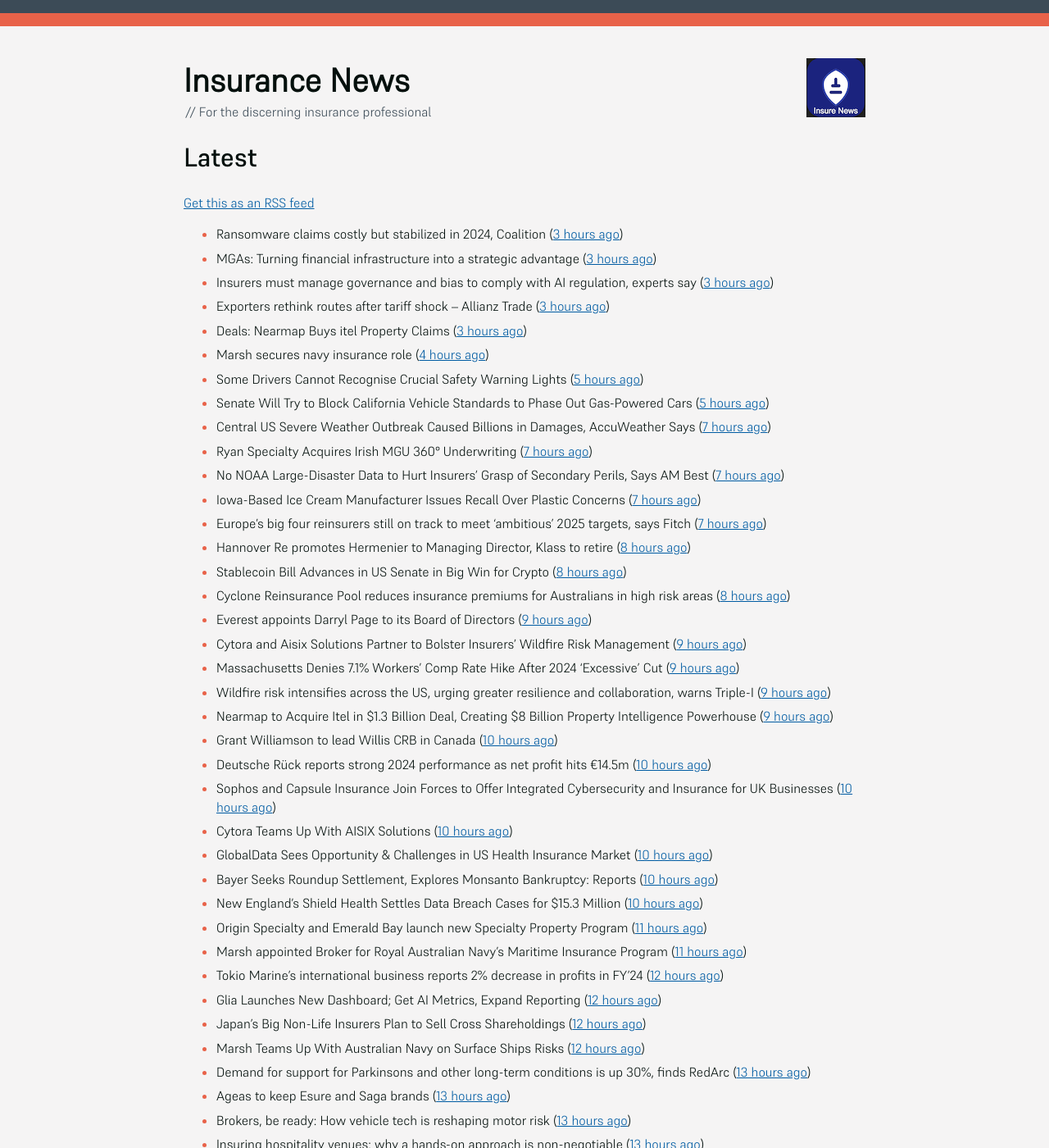
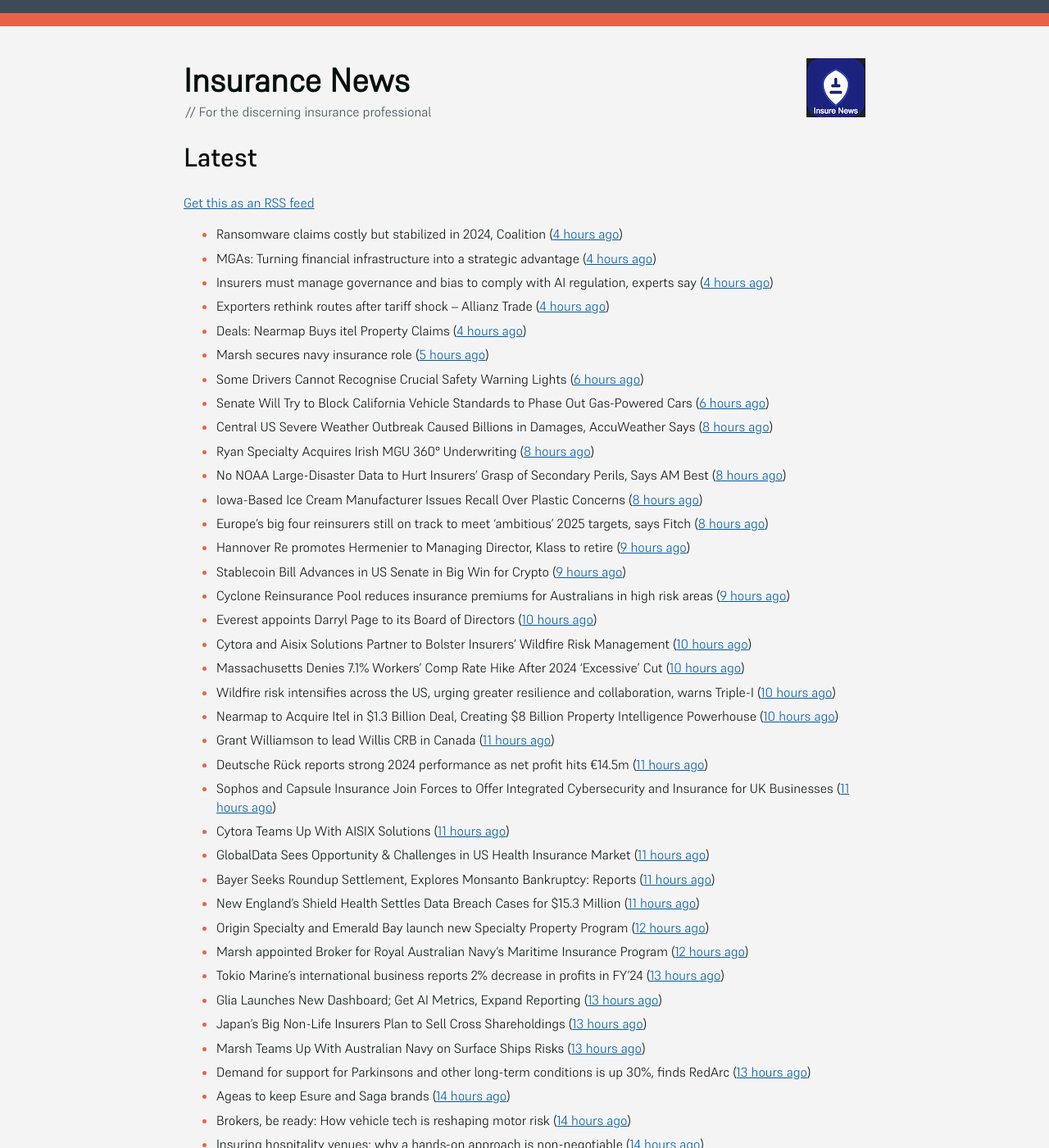
Before and after one commit to mat-0/feeds.thechels.uk, a Jekyll site: the page built from index.md, in a window 1280 px wide and 1400 px high. Shown: the whole window at 82% size. Built offline with Jekyll 4.4.1, drawn with Linux system fonts in a browser that asks for light colours; some of the changed text lies outside the part shown.

Commit message:
New Feed

```diff
--- a/index.md
+++ b/index.md
@@ -8,71 +8,71 @@ description: Latest Updates
 [Get this as an RSS feed](/feed.rss)
 
 <!-- news_marker starts -->
-- Ransomware claims costly but stabilized in 2024, Coalition ([3 hours ago](https://www.dig-in.com/news/ransomware-claims-costly-but-stabilized-in-2024-coalition))
-- MGAs: Turning financial infrastructure into a strategic advantage ([3 hours ago](https://www.dig-in.com/opinion/turning-financial-infrastructure-into-a-strategic-advantage))
-- Insurers must manage governance and bias to comply with AI regulation, experts say ([3 hours ago](https://www.dig-in.com/news/ai-governance-and-bias-become-compliance-issues-for-insurers))
-- Exporters rethink routes after tariff shock – Allianz Trade ([3 hours ago](https://www.insurancebusinessmag.com/uk/news/sme/exporters-rethink-routes-after-tariff-shock--allianz-trade-536347.aspx))
-- Deals: Nearmap Buys itel Property Claims ([3 hours ago](https://insurance-edge.net/2025/05/20/deals-nearmap-buys-itel-property-claims/))
-- Marsh secures navy insurance role ([4 hours ago](https://www.insurancebusinessmag.com/uk/news/construction-engineering/marsh-secures-navy-insurance-role-536336.aspx))
-- Some Drivers Cannot Recognise Crucial Safety Warning Lights ([5 hours ago](https://insurance-edge.net/2025/05/20/some-drivers-cannot-recognise-crucial-safety-warning-lights/))
-- Senate Will Try to Block California Vehicle Standards to Phase Out Gas-Powered Cars ([5 hours ago](https://www.insurancejournal.com/news/west/2025/05/20/824554.htm))
-- Central US Severe Weather Outbreak Caused Billions in Damages, AccuWeather Says ([7 hours ago](https://www.insurancejournal.com/news/midwest/2025/05/20/824523.htm))
-- Ryan Specialty Acquires Irish MGU 360° Underwriting ([7 hours ago](https://www.insurancejournal.com/news/international/2025/05/20/824530.htm))
-- No NOAA Large-Disaster Data to Hurt Insurers’ Grasp of Secondary Perils, Says AM Best ([7 hours ago](https://www.insurancejournal.com/news/national/2025/05/20/824515.htm))
-- Iowa-Based Ice Cream Manufacturer Issues Recall Over Plastic Concerns ([7 hours ago](https://www.insurancejournal.com/news/midwest/2025/05/20/824520.htm))
-- Europe’s big four reinsurers still on track to meet ‘ambitious’ 2025 targets, says Fitch ([7 hours ago](https://www.reinsurancene.ws/europes-big-four-reinsurers-still-on-track-to-meet-ambitious-2025-targets-says-fitch/))
-- Hannover Re promotes Hermenier to Managing Director, Klass to retire ([8 hours ago](https://www.reinsurancene.ws/hannover-re-promotes-hermenier-to-managing-director-klass-to-retire/))
-- Stablecoin Bill Advances in US Senate in Big Win for Crypto ([8 hours ago](https://www.insurancejournal.com/news/national/2025/05/20/824512.htm))
-- Cyclone Reinsurance Pool reduces insurance premiums for Australians in high risk areas ([8 hours ago](https://www.reinsurancene.ws/cyclone-reinsurance-pool-reduces-insurance-premiums-for-australians-in-high-risk-areas/))
-- Everest appoints Darryl Page to its Board of Directors ([9 hours ago](https://www.reinsurancene.ws/everest-appoints-darryl-page-to-its-board-of-directors/))
-- Cytora and Aisix Solutions Partner to Bolster Insurers’ Wildfire Risk Management ([9 hours ago](https://www.insurtechinsights.com/cytora-and-aisix-solutions-partner-to-bolster-insurers-wildfire-risk-management/))
-- Massachusetts Denies 7.1% Workers’ Comp Rate Hike After 2024 ‘Excessive’ Cut ([9 hours ago](https://www.insurancejournal.com/news/east/2025/05/20/824489.htm))
-- Wildfire risk intensifies across the US, urging greater resilience and collaboration, warns Triple-I ([9 hours ago](https://www.reinsurancene.ws/wildfire-risk-intensifies-across-the-us-urging-greater-resilience-and-collaboration-warns-triple-i/))
-- Nearmap to Acquire Itel in $1.3 Billion Deal, Creating $8 Billion Property Intelligence Powerhouse ([9 hours ago](https://www.insurtechinsights.com/nearmap-to-acquire-itel-in-1-3-billion-deal-creating-8-billion-property-intelligence-powerhouse/))
-- Grant Williamson to lead Willis CRB in Canada ([10 hours ago](https://www.reinsurancene.ws/grant-williamson-to-lead-willis-crb-in-canada/))
-- Deutsche Rück reports strong 2024 performance as net profit hits €14.5m ([10 hours ago](https://www.reinsurancene.ws/deutsche-ruck-reports-strong-2024-performance-as-net-profit-hits-e14-5m/))
-- Sophos and Capsule Insurance Join Forces to Offer Integrated Cybersecurity and Insurance for UK Businesses ([10 hours ago](https://www.insurtechinsights.com/sophos-and-capsule-insurance-join-forces-to-offer-integrated-cybersecurity-and-insurance-for-uk-businesses/))
-- Cytora Teams Up With AISIX Solutions ([10 hours ago](https://insurance-edge.net/2025/05/20/cytora-teams-up-with-aisix-solutions/))
-- GlobalData Sees Opportunity & Challenges in US Health Insurance Market ([10 hours ago](https://insurance-edge.net/2025/05/20/globaldata-sees-opportunity-challenges-in-us-health-insurance-market/))
-- Bayer Seeks Roundup Settlement, Explores Monsanto Bankruptcy: Reports ([10 hours ago](https://www.insurancejournal.com/news/national/2025/05/20/824477.htm))
-- New England’s Shield Health Settles Data Breach Cases for $15.3 Million ([10 hours ago](https://www.insurancejournal.com/news/east/2025/05/20/824475.htm))
-- Origin Specialty and Emerald Bay launch new Specialty Property Program ([11 hours ago](https://www.reinsurancene.ws/origin-specialty-and-emerald-bay-launch-new-specialty-property-program/))
-- Marsh appointed Broker for Royal Australian Navy’s Maritime Insurance Program ([11 hours ago](https://www.reinsurancene.ws/marsh-appointed-broker-for-royal-australian-navys-maritime-insurance-program/))
-- Tokio Marine’s international business reports 2% decrease in profits in FY’24 ([12 hours ago](https://www.reinsurancene.ws/tokio-marines-international-business-reports-2-decrease-in-profits-in-fy24/))
-- Glia Launches New Dashboard; Get AI Metrics, Expand Reporting ([12 hours ago](https://insurance-edge.net/2025/05/20/glia-launches-new-dashboard-get-ai-metrics-expand-reporting/))
-- Japan’s Big Non-Life Insurers Plan to Sell Cross Shareholdings ([12 hours ago](https://www.insurancejournal.com/news/international/2025/05/20/824468.htm))
-- Marsh Teams Up With Australian Navy on Surface Ships Risks ([12 hours ago](https://insurance-edge.net/2025/05/20/marsh-teams-up-with-australian-navy-on-surface-ships-risks/))
+- Ransomware claims costly but stabilized in 2024, Coalition ([4 hours ago](https://www.dig-in.com/news/ransomware-claims-costly-but-stabilized-in-2024-coalition))
+- MGAs: Turning financial infrastructure into a strategic advantage ([4 hours ago](https://www.dig-in.com/opinion/turning-financial-infrastructure-into-a-strategic-advantage))
+- Insurers must manage governance and bias to comply with AI regulation, experts say ([4 hours ago](https://www.dig-in.com/news/ai-governance-and-bias-become-compliance-issues-for-insurers))
+- Exporters rethink routes after tariff shock – Allianz Trade ([4 hours ago](https://www.insurancebusinessmag.com/uk/news/sme/exporters-rethink-routes-after-tariff-shock--allianz-trade-536347.aspx))
+- Deals: Nearmap Buys itel Property Claims ([4 hours ago](https://insurance-edge.net/2025/05/20/deals-nearmap-buys-itel-property-claims/))
+- Marsh secures navy insurance role ([5 hours ago](https://www.insurancebusinessmag.com/uk/news/construction-engineering/marsh-secures-navy-insurance-role-536336.aspx))
+- Some Drivers Cannot Recognise Crucial Safety Warning Lights ([6 hours ago](https://insurance-edge.net/2025/05/20/some-drivers-cannot-recognise-crucial-safety-warning-lights/))
+- Senate Will Try to Block California Vehicle Standards to Phase Out Gas-Powered Cars ([6 hours ago](https://www.insurancejournal.com/news/west/2025/05/20/824554.htm))
+- Central US Severe Weather Outbreak Caused Billions in Damages, AccuWeather Says ([8 hours ago](https://www.insurancejournal.com/news/midwest/2025/05/20/824523.htm))
+- Ryan Specialty Acquires Irish MGU 360° Underwriting ([8 hours ago](https://www.insurancejournal.com/news/international/2025/05/20/824530.htm))
+- No NOAA Large-Disaster Data to Hurt Insurers’ Grasp of Secondary Perils, Says AM Best ([8 hours ago](https://www.insurancejournal.com/news/national/2025/05/20/824515.htm))
+- Iowa-Based Ice Cream Manufacturer Issues Recall Over Plastic Concerns ([8 hours ago](https://www.insurancejournal.com/news/midwest/2025/05/20/824520.htm))
+- Europe’s big four reinsurers still on track to meet ‘ambitious’ 2025 targets, says Fitch ([8 hours ago](https://www.reinsurancene.ws/europes-big-four-reinsurers-still-on-track-to-meet-ambitious-2025-targets-says-fitch/))
+- Hannover Re promotes Hermenier to Managing Director, Klass to retire ([9 hours ago](https://www.reinsurancene.ws/hannover-re-promotes-hermenier-to-managing-director-klass-to-retire/))
+- Stablecoin Bill Advances in US Senate in Big Win for Crypto ([9 hours ago](https://www.insurancejournal.com/news/national/2025/05/20/824512.htm))
+- Cyclone Reinsurance Pool reduces insurance premiums for Australians in high risk areas ([9 hours ago](https://www.reinsurancene.ws/cyclone-reinsurance-pool-reduces-insurance-premiums-for-australians-in-high-risk-areas/))
+- Everest appoints Darryl Page to its Board of Directors ([10 hours ago](https://www.reinsurancene.ws/everest-appoints-darryl-page-to-its-board-of-directors/))
+- Cytora and Aisix Solutions Partner to Bolster Insurers’ Wildfire Risk Management ([10 hours ago](https://www.insurtechinsights.com/cytora-and-aisix-solutions-partner-to-bolster-insurers-wildfire-risk-management/))
+- Massachusetts Denies 7.1% Workers’ Comp Rate Hike After 2024 ‘Excessive’ Cut ([10 hours ago](https://www.insurancejournal.com/news/east/2025/05/20/824489.htm))
+- Wildfire risk intensifies across the US, urging greater resilience and collaboration, warns Triple-I ([10 hours ago](https://www.reinsurancene.ws/wildfire-risk-intensifies-across-the-us-urging-greater-resilience-and-collaboration-warns-triple-i/))
+- Nearmap to Acquire Itel in $1.3 Billion Deal, Creating $8 Billion Property Intelligence Powerhouse ([10 hours ago](https://www.insurtechinsights.com/nearmap-to-acquire-itel-in-1-3-billion-deal-creating-8-billion-property-intelligence-powerhouse/))
+- Grant Williamson to lead Willis CRB in Canada ([11 hours ago](https://www.reinsurancene.ws/grant-williamson-to-lead-willis-crb-in-canada/))
+- Deutsche Rück reports strong 2024 performance as net profit hits €14.5m ([11 hours ago](https://www.reinsurancene.ws/deutsche-ruck-reports-strong-2024-performance-as-net-profit-hits-e14-5m/))
+- Sophos and Capsule Insurance Join Forces to Offer Integrated Cybersecurity and Insurance for UK Businesses ([11 hours ago](https://www.insurtechinsights.com/sophos-and-capsule-insurance-join-forces-to-offer-integrated-cybersecurity-and-insurance-for-uk-businesses/))
+- Cytora Teams Up With AISIX Solutions ([11 hours ago](https://insurance-edge.net/2025/05/20/cytora-teams-up-with-aisix-solutions/))
+- GlobalData Sees Opportunity & Challenges in US Health Insurance Market ([11 hours ago](https://insurance-edge.net/2025/05/20/globaldata-sees-opportunity-challenges-in-us-health-insurance-market/))
+- Bayer Seeks Roundup Settlement, Explores Monsanto Bankruptcy: Reports ([11 hours ago](https://www.insurancejournal.com/news/national/2025/05/20/824477.htm))
+- New England’s Shield Health Settles Data Breach Cases for $15.3 Million ([11 hours ago](https://www.insurancejournal.com/news/east/2025/05/20/824475.htm))
+- Origin Specialty and Emerald Bay launch new Specialty Property Program ([12 hours ago](https://www.reinsurancene.ws/origin-specialty-and-emerald-bay-launch-new-specialty-property-program/))
+- Marsh appointed Broker for Royal Australian Navy’s Maritime Insurance Program ([12 hours ago](https://www.reinsurancene.ws/marsh-appointed-broker-for-royal-australian-navys-maritime-insurance-program/))
+- Tokio Marine’s international business reports 2% decrease in profits in FY’24 ([13 hours ago](https://www.reinsurancene.ws/tokio-marines-international-business-reports-2-decrease-in-profits-in-fy24/))
+- Glia Launches New Dashboard; Get AI Metrics, Expand Reporting ([13 hours ago](https://insurance-edge.net/2025/05/20/glia-launches-new-dashboard-get-ai-metrics-expand-reporting/))
+- Japan’s Big Non-Life Insurers Plan to Sell Cross Shareholdings ([13 hours ago](https://www.insurancejournal.com/news/international/2025/05/20/824468.htm))
+- Marsh Teams Up With Australian Navy on Surface Ships Risks ([13 hours ago](https://insurance-edge.net/2025/05/20/marsh-teams-up-with-australian-navy-on-surface-ships-risks/))
 - Demand for support for Parkinsons and other long-term conditions is up 30%, finds RedArc ([13 hours ago](https://ifamagazine.com/demand-for-support-for-parkinsons-and-other-long-term-conditions-is-up-30-finds-redarc/))
-- Ageas to keep Esure and Saga brands ([13 hours ago](https://www.postonline.co.uk/news/7957788/ageas-to-keep-esure-and-saga-brands))
-- Brokers, be ready: How vehicle tech is reshaping motor risk ([13 hours ago](https://www.insurancebusinessmag.com/uk/news/auto-motor/brokers-be-ready-how-vehicle-tech-is-reshaping-motor-risk-536269.aspx))
-- Insuring hospitality venues: why a hands-on approach is non-negotiable ([13 hours ago](https://www.insurancebusinessmag.com/uk/news/hospitality/insuring-hospitality-venues-why-a-handson-approach-is-nonnegotiable-536268.aspx))
-- Motor premiums decline again while home insurance shows signs of stabilising – Pearson Ham ([13 hours ago](https://www.insurancebusinessmag.com/uk/news/auto-motor/motor-premiums-decline-again-while-home-insurance-shows-signs-of-stabilising--pearson-ham-536267.aspx))
-- Ryan Specialty acquires 360° Underwriting to expand in Irish construction market ([13 hours ago](https://www.insurancebusinessmag.com/uk/news/breaking-news/ryan-specialty-acquires-360-underwriting-to-expand-in-irish-construction-market-536266.aspx))
-- MS Amlin sees profits fall ([13 hours ago](https://www.insurancebusinessmag.com/uk/news/breaking-news/ms-amlin-sees-profits-fall-536259.aspx))
-- Aviva targets midmarket with updated multinational proposition ([13 hours ago](https://www.postonline.co.uk/broker/7957787/aviva-targets-midmarket-with-updated-multinational-proposition))
-- USAA Names Brian Goldman as New Chief Risk Officer ([14 hours ago](https://www.insurtechinsights.com/usaa-names-brian-goldman-as-new-chief-risk-officer/))
+- Ageas to keep Esure and Saga brands ([14 hours ago](https://www.postonline.co.uk/news/7957788/ageas-to-keep-esure-and-saga-brands))
+- Brokers, be ready: How vehicle tech is reshaping motor risk ([14 hours ago](https://www.insurancebusinessmag.com/uk/news/auto-motor/brokers-be-ready-how-vehicle-tech-is-reshaping-motor-risk-536269.aspx))
+- Insuring hospitality venues: why a hands-on approach is non-negotiable ([14 hours ago](https://www.insurancebusinessmag.com/uk/news/hospitality/insuring-hospitality-venues-why-a-handson-approach-is-nonnegotiable-536268.aspx))
+- Motor premiums decline again while home insurance shows signs of stabilising – Pearson Ham ([14 hours ago](https://www.insurancebusinessmag.com/uk/news/auto-motor/motor-premiums-decline-again-while-home-insurance-shows-signs-of-stabilising--pearson-ham-536267.aspx))
+- Ryan Specialty acquires 360° Underwriting to expand in Irish construction market ([14 hours ago](https://www.insurancebusinessmag.com/uk/news/breaking-news/ryan-specialty-acquires-360-underwriting-to-expand-in-irish-construction-market-536266.aspx))
+- MS Amlin sees profits fall ([14 hours ago](https://www.insurancebusinessmag.com/uk/news/breaking-news/ms-amlin-sees-profits-fall-536259.aspx))
+- Aviva targets midmarket with updated multinational proposition ([14 hours ago](https://www.postonline.co.uk/broker/7957787/aviva-targets-midmarket-with-updated-multinational-proposition))
+- USAA Names Brian Goldman as New Chief Risk Officer ([15 hours ago](https://www.insurtechinsights.com/usaa-names-brian-goldman-as-new-chief-risk-officer/))
 - FCA defends decision to ditch insurance CPD ([15 hours ago](https://www.postonline.co.uk/news/7957780/fca-defends-decision-to-ditch-insurance-cpd))
-- People Moves: Boroughs Named Chubb Group Vice Chairman, Hogan Succeeds Boroughs as Investment Officer; Cushing Named Head of Construction at Zurich NA ([16 hours ago](https://www.insurancejournal.com/news/national/2025/05/20/824390.htm))
-- More Tornadoes Plow Through Central US, Leaving Thousands Without Power ([16 hours ago](https://www.insurancejournal.com/news/southeast/2025/05/20/824450.htm))
-- Ministry of Justice's Legal Aid Agency suspends services amid cyberattack ([16 hours ago](https://www.insurancebusinessmag.com/uk/news/cyber/ministry-of-justices-legal-aid-agency-suspends-services-amid-cyberattack-536241.aspx))
-- Aviva on how a garden can protect your property from extreme weather ([17 hours ago](https://www.insurancebusinessmag.com/uk/news/property-insurance/aviva-on-how-a-garden-can-protect-your-property-from-extreme-weather-536238.aspx))
-- Allianz unveils Unity Awards ([17 hours ago](https://www.insurancebusinessmag.com/uk/news/breaking-news/allianz-unveils-unity-awards-536237.aspx))
-- AmTrust International reports progress in Turkey ([17 hours ago](https://www.insurancebusinessmag.com/uk/news/breaking-news/amtrust-international-reports-progress-in-turkey-536236.aspx))
-- Could Your Tech Stack Use a Spring Cleaning? How to Reduce Insurance IT Complexity with APIs ([17 hours ago](https://www.insurancejournal.com/blogs/agentsync/2025/05/20/822951.htm))
-- Driverless Trucking Firm Aurora Puts Human Back in Driver’s Seat ([17 hours ago](https://www.insurancejournal.com/news/southcentral/2025/05/20/824443.htm))
-- Big Interview: Jason Richards, Swiss Re ([17 hours ago](https://www.postonline.co.uk/reinsurance/7957541/big-interview-jason-richards-swiss-re))
-- APCIA: Record Shows ‘Minimal Complaints’ on Hurricane Milton, Helene Claims ([18 hours ago](https://www.insurancejournal.com/news/national/2025/05/20/824364.htm))
-- Italy’s Data Watchdog Fines AI Company Replika’s Developer $5.6 Million ([18 hours ago](https://www.insurancejournal.com/news/international/2025/05/20/824403.htm))
-- EY Negligently Missed Huge Fraud at Collapsed Hospital Operator, $3B UK Trial Hears ([18 hours ago](https://www.insurancejournal.com/news/international/2025/05/20/824369.htm))
-- EU Will Propose to G7 Nations a Reduction in Sanctions Price Cap for Russian Oil ([18 hours ago](https://www.insurancejournal.com/news/international/2025/05/20/824398.htm))
-- Motion Specialty Launches Lloyd’s MGU, Founded by Former Hiscox Executives ([18 hours ago](https://www.insurancejournal.com/news/international/2025/05/20/824409.htm))
-- FCC Approves Verizon Deal to Acquire Frontier After DEI Changes ([18 hours ago](https://www.insurancejournal.com/news/national/2025/05/20/824415.htm))
-- People Moves: O’Day Named Acting Director of Oregon DCBS, Keen as Acting Insurance Commissioner ([18 hours ago](https://www.insurancejournal.com/news/west/2025/05/20/824095.htm))
-- Maryland Officials Say Autopsies Misclassified Deaths in Police Custody ([18 hours ago](https://www.insurancejournal.com/news/east/2025/05/20/824439.htm))
-- US Aviation Authorities Probe LaGuardia Runway Close Call ([18 hours ago](https://www.insurancejournal.com/news/east/2025/05/20/824432.htm))
-- Idaho Police Release Names of 6 Killed in Yellowstone Tour Crash Amid Investigation ([18 hours ago](https://www.insurancejournal.com/news/west/2025/05/20/824420.htm))
-- A new era for justice in Northern Ireland? ([18 hours ago](https://www.postonline.co.uk/claims/7957782/a-new-era-for-justice-in-northern-ireland))
-- Train Strikes Family on Ohio Railroad Bridge, Killing 3 ([18 hours ago](https://www.insurancejournal.com/news/midwest/2025/05/20/824453.htm))
+- People Moves: Boroughs Named Chubb Group Vice Chairman, Hogan Succeeds Boroughs as Investment Officer; Cushing Named Head of Construction at Zurich NA ([17 hours ago](https://www.insurancejournal.com/news/national/2025/05/20/824390.htm))
+- More Tornadoes Plow Through Central US, Leaving Thousands Without Power ([17 hours ago](https://www.insurancejournal.com/news/southeast/2025/05/20/824450.htm))
+- Ministry of Justice's Legal Aid Agency suspends services amid cyberattack ([17 hours ago](https://www.insurancebusinessmag.com/uk/news/cyber/ministry-of-justices-legal-aid-agency-suspends-services-amid-cyberattack-536241.aspx))
+- Aviva on how a garden can protect your property from extreme weather ([18 hours ago](https://www.insurancebusinessmag.com/uk/news/property-insurance/aviva-on-how-a-garden-can-protect-your-property-from-extreme-weather-536238.aspx))
+- Allianz unveils Unity Awards ([18 hours ago](https://www.insurancebusinessmag.com/uk/news/breaking-news/allianz-unveils-unity-awards-536237.aspx))
+- AmTrust International reports progress in Turkey ([18 hours ago](https://www.insurancebusinessmag.com/uk/news/breaking-news/amtrust-international-reports-progress-in-turkey-536236.aspx))
+- Could Your Tech Stack Use a Spring Cleaning? How to Reduce Insurance IT Complexity with APIs ([18 hours ago](https://www.insurancejournal.com/blogs/agentsync/2025/05/20/822951.htm))
+- Driverless Trucking Firm Aurora Puts Human Back in Driver’s Seat ([18 hours ago](https://www.insurancejournal.com/news/southcentral/2025/05/20/824443.htm))
+- Big Interview: Jason Richards, Swiss Re ([18 hours ago](https://www.postonline.co.uk/reinsurance/7957541/big-interview-jason-richards-swiss-re))
+- APCIA: Record Shows ‘Minimal Complaints’ on Hurricane Milton, Helene Claims ([19 hours ago](https://www.insurancejournal.com/news/national/2025/05/20/824364.htm))
+- Italy’s Data Watchdog Fines AI Company Replika’s Developer $5.6 Million ([19 hours ago](https://www.insurancejournal.com/news/international/2025/05/20/824403.htm))
+- EY Negligently Missed Huge Fraud at Collapsed Hospital Operator, $3B UK Trial Hears ([19 hours ago](https://www.insurancejournal.com/news/international/2025/05/20/824369.htm))
+- EU Will Propose to G7 Nations a Reduction in Sanctions Price Cap for Russian Oil ([19 hours ago](https://www.insurancejournal.com/news/international/2025/05/20/824398.htm))
+- Motion Specialty Launches Lloyd’s MGU, Founded by Former Hiscox Executives ([19 hours ago](https://www.insurancejournal.com/news/international/2025/05/20/824409.htm))
+- FCC Approves Verizon Deal to Acquire Frontier After DEI Changes ([19 hours ago](https://www.insurancejournal.com/news/national/2025/05/20/824415.htm))
+- People Moves: O’Day Named Acting Director of Oregon DCBS, Keen as Acting Insurance Commissioner ([19 hours ago](https://www.insurancejournal.com/news/west/2025/05/20/824095.htm))
+- Maryland Officials Say Autopsies Misclassified Deaths in Police Custody ([19 hours ago](https://www.insurancejournal.com/news/east/2025/05/20/824439.htm))
+- US Aviation Authorities Probe LaGuardia Runway Close Call ([19 hours ago](https://www.insurancejournal.com/news/east/2025/05/20/824432.htm))
+- Idaho Police Release Names of 6 Killed in Yellowstone Tour Crash Amid Investigation ([19 hours ago](https://www.insurancejournal.com/news/west/2025/05/20/824420.htm))
+- A new era for justice in Northern Ireland? ([19 hours ago](https://www.postonline.co.uk/claims/7957782/a-new-era-for-justice-in-northern-ireland))
+- Train Strikes Family on Ohio Railroad Bridge, Killing 3 ([19 hours ago](https://www.insurancejournal.com/news/midwest/2025/05/20/824453.htm))
 - AI data management crucial for insurers' compliance ([1 days ago](https://www.dig-in.com/news/ai-data-management-crucial-for-insurers-compliance))
 - Strategies for navigating regulatory changes in a digital landscape ([1 days ago](https://www.dig-in.com/opinion/strategies-for-navigating-federal-and-state-regulations))
 - Zurich targeting 30% SME growth in 2025 ([1 days ago](https://www.postonline.co.uk/news/7957779/zurich-targeting-30-sme-growth-in-2025))
```
